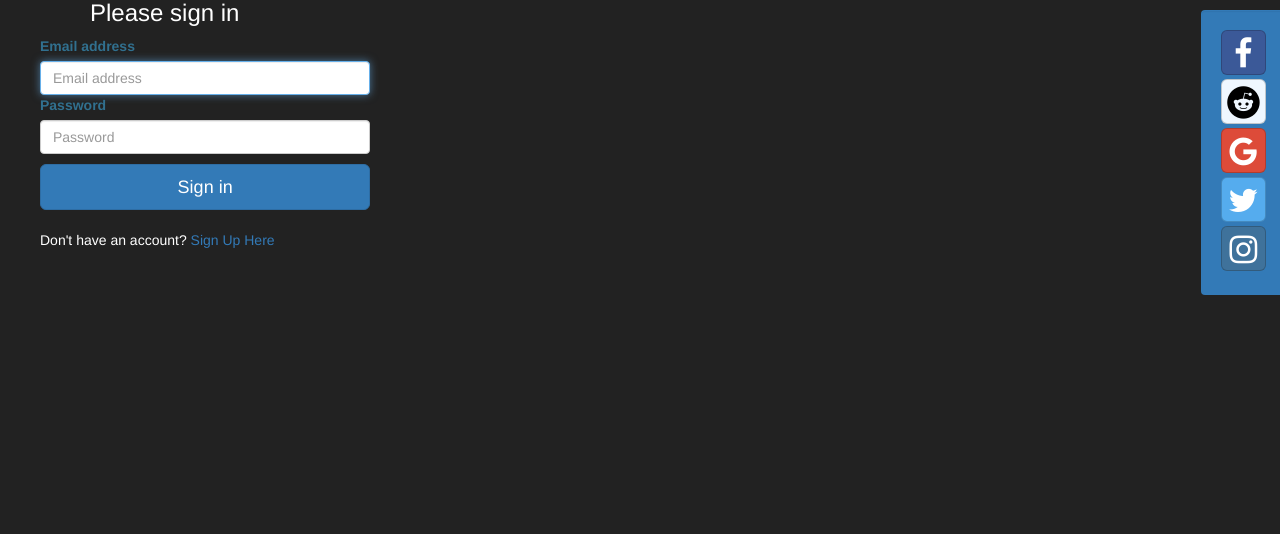
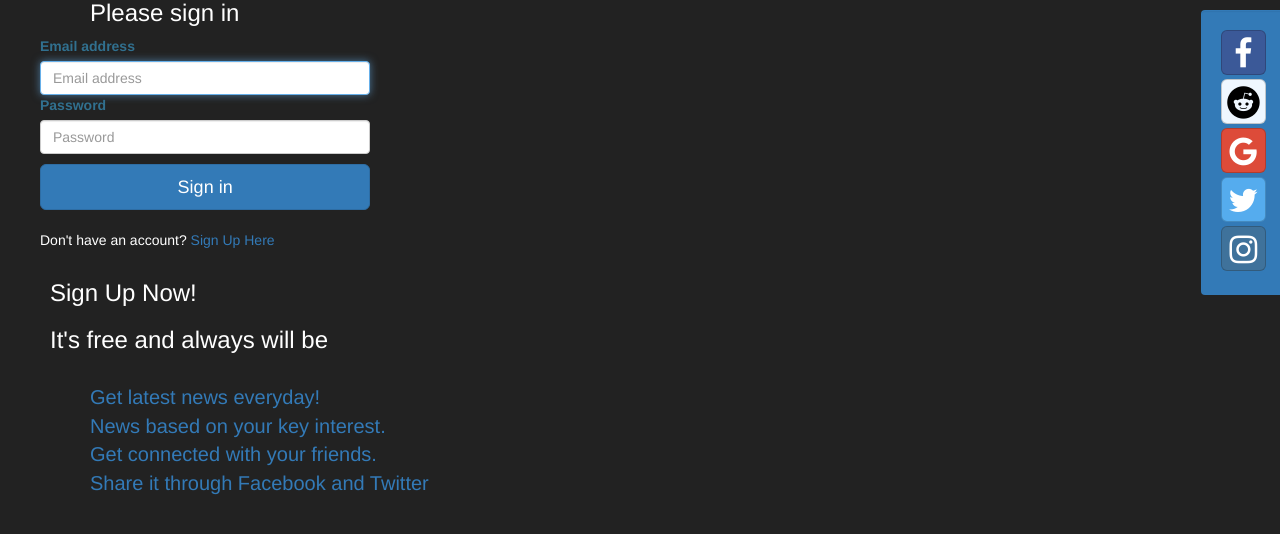
Before and after one commit to deco3500/moose-pirates, a PHP site: page /login.php in a window 1280 px wide. Shown: the part 97-631 px from the top of the page. Run offline with PHP 8.4, Linux system fonts and the light colour scheme.

Commit message:
added some simple introduction in the login page

```diff
--- a/css/style.css
+++ b/css/style.css
@@ -85,6 +85,12 @@ p {
 	color: #FFF;
 }
 
+article{
+	padding-left: 50px;
+	color: #337ab7;
+	font-size: 20px;
+}
+
 .logout{
 	width: 300px;
 }
--- a/login.php
+++ b/login.php
@@ -99,6 +99,21 @@ mysqli_select_db( $conn, "moose-pirates") or die( "Unable to select database");
         </div>
         </div>
 
+		<div id="introduction">
+            <div>
+                <div>
+                    <h3>Sign Up Now!</h3>
+                    <h3>It's free and always will be</h3><br>
+					<ul>
+					<article>Get latest news everyday!</article>
+					<article>News based on your key interest.</article>
+					<article>Get connected with your friends.</article>
+					<article>Share it through Facebook and Twitter</article>
+					</ul>
+                </div>
+            </div>
+		</div>
+
 		</div>
         <div class="col-md-1 center">
                   <div class="sidebar-nav-fixed pull-right affix">
```
